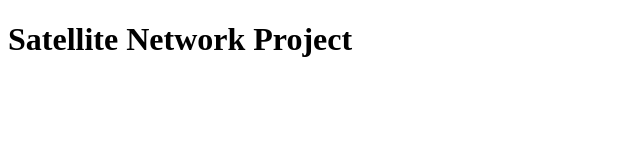
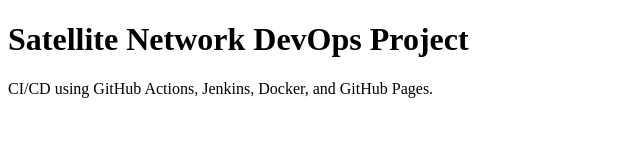
Before and after one commit to MADHU8912/satellite-network-devops, a plain HTML site: page index.html in a window 1280 px wide. Shown: the whole page, without its empty margins (0-640 px from the left). Drawn offline with Linux system fonts and the light colour scheme.

Commit message:
Added Jenkinsfile and CI/CD setup

```diff
--- a/index.html
+++ b/index.html
@@ -1,2 +1,10 @@
 <!DOCTYPE html>
-<html><head><title>Satellite Network</title></head><body><h1>Satellite Network Project</h1></body></html>
+<html>
+<head>
+    <title>Satellite Network DevOps</title>
+</head>
+<body>
+    <h1>Satellite Network DevOps Project</h1>
+    <p>CI/CD using GitHub Actions, Jenkins, Docker, and GitHub Pages.</p>
+</body>
+</html>
```
Also changed, not shown: 2 other files.
